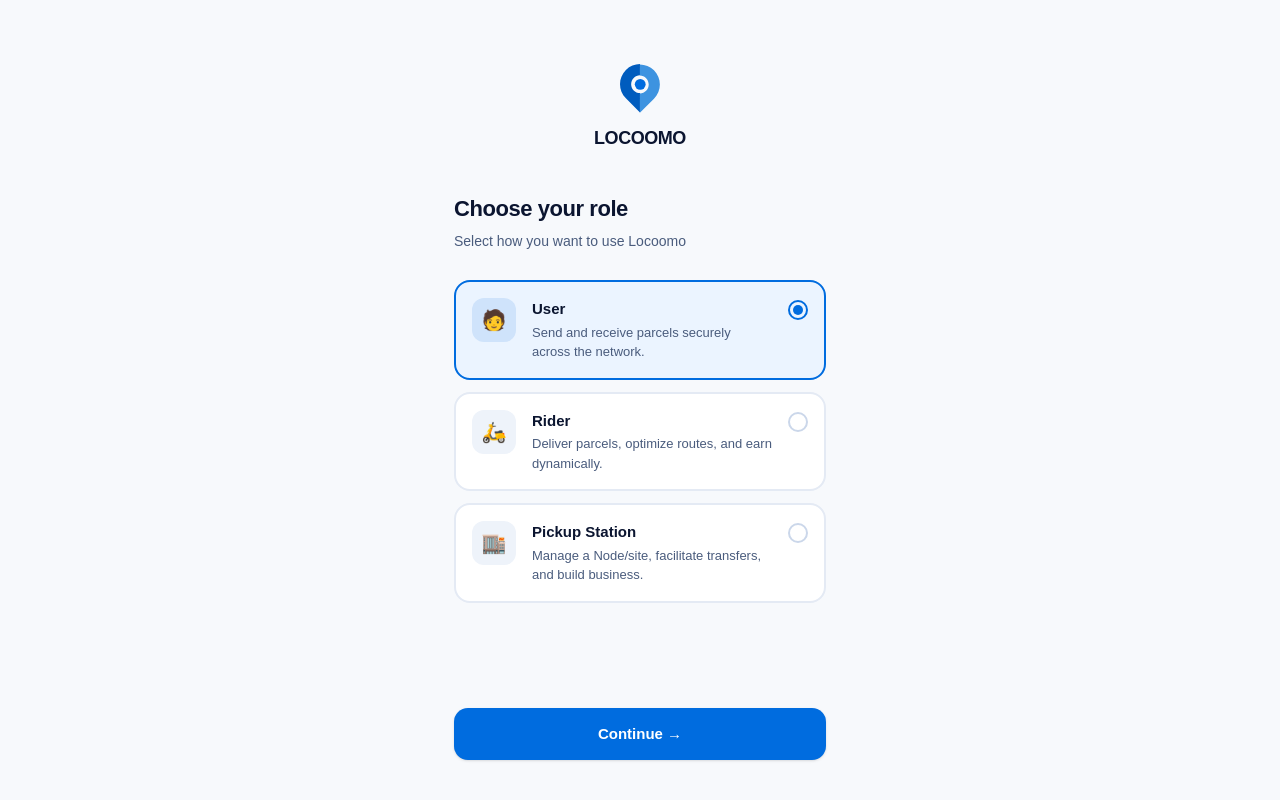
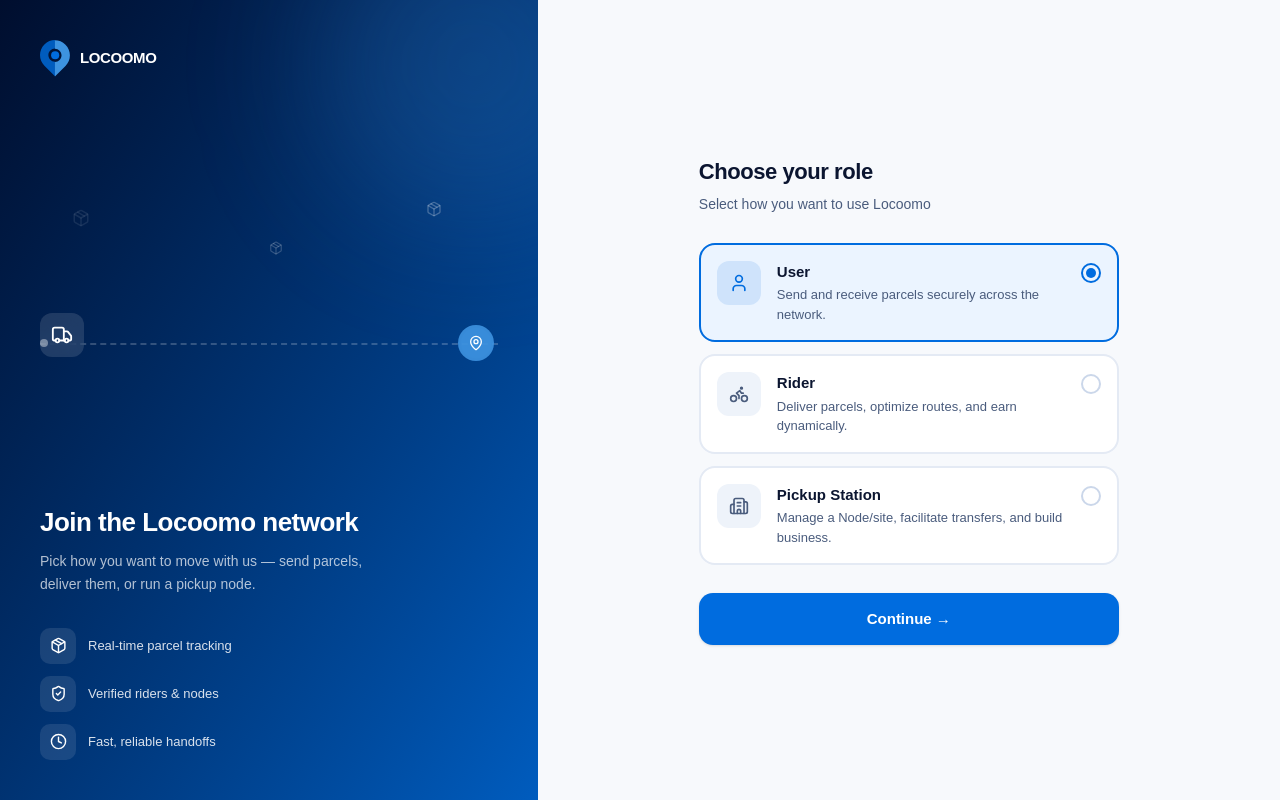
Before and after one commit to Locoomo-Logistics-Ltd/safehop, a Next.js app: page /role-select in a window 1280 px wide. Built offline with nearby package versions, Linux system fonts and the light colour scheme; no server answers.

Commit message:
updated auth

```diff
--- a/src/app/globals.css
+++ b/src/app/globals.css
@@ -178,3 +178,49 @@ h1, h2, h3, h4, h5, h6 {
   animation: splash-wordmark-in 450ms cubic-bezier(0.16, 1, 0.3, 1) both;
   animation-delay: 220ms;
 }
+
+/* OnboardingLayout (modules/user/components/auth/OnboardingLayout.tsx) —
+   decorative logistics scene on the login/role-select/create-account split
+   panel. The reduced-motion override above already neutralizes all three. */
+@keyframes locoomo-drive {
+  0%,
+  100% {
+    left: 0%;
+  }
+  50% {
+    left: calc(100% - 44px);
+  }
+}
+.animate-locoomo-drive {
+  animation: locoomo-drive 7s cubic-bezier(0.45, 0, 0.55, 1) infinite;
+}
+
+@keyframes locoomo-float {
+  0%,
+  100% {
+    transform: translateY(0);
+    opacity: 0.35;
+  }
+  50% {
+    transform: translateY(-10px);
+    opacity: 0.9;
+  }
+}
+.animate-locoomo-float {
+  animation: locoomo-float 3.4s ease-in-out infinite;
+}
+
+@keyframes locoomo-pulse {
+  0% {
+    transform: scale(0.85);
+    opacity: 0.55;
+  }
+  70%,
+  100% {
+    transform: scale(1.9);
+    opacity: 0;
+  }
+}
+.animate-locoomo-pulse {
+  animation: locoomo-pulse 2.4s cubic-bezier(0, 0, 0.2, 1) infinite;
+}
--- a/src/app/page.tsx
+++ b/src/app/page.tsx
@@ -2,10 +2,10 @@ import { redirect } from "next/navigation";
 import { ROUTES } from "@/core/config/constants";
 
 /**
- * Root route — redirects to the role-select onboarding entry point.
- * Once auth state is checked client-side, screens like Dashboard
- * handle redirecting an already-authenticated user past onboarding.
+ * Root route — redirects to login, the app's primary entry point (fewer
+ * clicks for returning users). New users reach role-select/create-account
+ * via the "Sign up" link on the login screen instead.
  */
 export default function RootPage() {
-  redirect(ROUTES.roleSelect);
+  redirect(ROUTES.login);
 }
--- a/src/modules/node/hooks/use-node-auth.ts
+++ b/src/modules/node/hooks/use-node-auth.ts
@@ -22,7 +22,7 @@ export function useNodeAuth() {
     onSuccess: () => {
       setSession(null);
       queryClient.setQueryData(QUERY_KEYS.session, null);
-      router.push(ROUTES.roleSelect);
+      router.push(ROUTES.login);
     },
   });
 
--- a/src/modules/rider/hooks/use-rider-auth.ts
+++ b/src/modules/rider/hooks/use-rider-auth.ts
@@ -17,7 +17,7 @@ export function useRiderAuth() {
     onSuccess: () => {
       setSession(null);
       queryClient.setQueryData(QUERY_KEYS.session, null);
-      router.push(ROUTES.roleSelect);
+      router.push(ROUTES.login);
     },
   });
 
--- /dev/null
+++ b/src/modules/user/components/auth/OnboardingLayout.tsx
@@ -0,0 +1,126 @@
+"use client";
+
+import * as React from "react";
+import { Package, ShieldCheck, Clock, Truck, MapPin } from "lucide-react";
+import { LogoMark } from "@/components/icons";
+
+interface OnboardingFeature {
+  icon: React.ComponentType<{ size?: number; className?: string }>;
+  label: string;
+}
+
+const DEFAULT_FEATURES: OnboardingFeature[] = [
+  { icon: Package, label: "Real-time parcel tracking" },
+  { icon: ShieldCheck, label: "Verified riders & nodes" },
+  { icon: Clock, label: "Fast, reliable handoffs" },
+];
+
+interface OnboardingLayoutProps {
+  title: string;
+  subtitle: string;
+  features?: OnboardingFeature[];
+  children: React.ReactNode;
+}
+
+/**
+ * Shared split-screen shell for the public onboarding routes (login,
+ * role-select, create-account): a decorative animated logistics scene
+ * + copy on the left (hidden below `lg`), the actual form on the right.
+ */
+export function OnboardingLayout({
+  title,
+  subtitle,
+  features = DEFAULT_FEATURES,
+  children,
+}: OnboardingLayoutProps) {
+  return (
+    <div className="min-h-screen flex bg-bg-canvas">
+      <aside className="hidden lg:flex lg:w-[45%] xl:w-[42%] shrink-0 relative flex-col justify-between overflow-hidden bg-gradient-to-br from-brand-navy to-brand-blue-dark px-10 py-10 text-white">
+        <div
+          className="absolute -top-24 -right-24 w-80 h-80 rounded-full bg-brand-blue-light/20 blur-3xl"
+          aria-hidden="true"
+        />
+
+        <div className="relative flex items-center gap-2.5">
+          <LogoMark size={30} />
+          <span className="font-display font-bold text-[15px] tracking-tight">
+            LOCOOMO
+          </span>
+        </div>
+
+        <LogisticsScene />
+
+        <div className="relative">
+          <h2 className="font-display text-[26px] font-bold leading-tight mb-3 max-w-[380px]">
+            {title}
+          </h2>
+          <p className="text-[14px] text-white/70 leading-relaxed max-w-[360px] mb-8">
+            {subtitle}
+          </p>
+          <div className="flex flex-col gap-3">
+            {features.map(({ icon: Icon, label }) => (
+              <div key={label} className="flex items-center gap-3">
+                <span className="w-9 h-9 rounded-[10px] bg-white/10 flex items-center justify-center shrink-0">
+                  <Icon size={17} className="text-white" />
+                </span>
+                <span className="text-[13px] text-white/85">{label}</span>
+              </div>
+            ))}
+          </div>
+        </div>
+      </aside>
+
+      <main className="flex-1 flex flex-col">
+        <div className="lg:hidden flex items-center gap-2 pt-8 px-6">
+          <LogoMark size={28} />
+          <span className="font-display font-bold text-[15px] text-text-primary tracking-tight">
+            LOCOOMO
+          </span>
+        </div>
+        <div className="flex-1 flex flex-col items-center justify-center px-6 py-8 lg:py-10">
+          <div className="w-full max-w-105">{children}</div>
+        </div>
+      </main>
+    </div>
+  );
+}
+
+/** Decorative animated road / truck / packages scene — purely visual. */
+function LogisticsScene() {
+  return (
+    <div className="relative h-[180px] w-full my-6" aria-hidden="true">
+      <div className="absolute bottom-9 left-0 right-0 border-t-2 border-dashed border-white/20" />
+
+      <div className="absolute left-0 bottom-6 animate-locoomo-drive">
+        <div className="w-11 h-11 rounded-[12px] bg-white/12 backdrop-blur-sm flex items-center justify-center">
+          <Truck size={22} className="text-white" />
+        </div>
+      </div>
+
+      <span className="absolute bottom-[34px] left-0 w-2 h-2 rounded-full bg-white/40" />
+
+      <div className="absolute bottom-5 right-1">
+        <span className="absolute inset-0 rounded-full bg-brand-blue-light/50 animate-locoomo-pulse" />
+        <span className="relative flex w-9 h-9 rounded-full bg-brand-blue-light/90 items-center justify-center">
+          <MapPin size={16} className="text-white" />
+        </span>
+      </div>
+
+      <Package
+        size={18}
+        className="absolute top-2 left-8 text-white/25 animate-locoomo-float"
+        style={{ animationDelay: "0s" }}
+      />
+      <Package
+        size={14}
+        className="absolute top-10 left-1/2 text-white/20 animate-locoomo-float"
+        style={{ animationDelay: "0.9s" }}
+      />
+      <Package
+        size={16}
+        className="absolute top-0 right-14 text-white/25 animate-locoomo-float"
+        style={{ animationDelay: "1.6s" }}
+      />
+    </div>
+  );
+}
--- a/src/modules/user/components/auth/RoleSelectScreen.tsx
+++ b/src/modules/user/components/auth/RoleSelectScreen.tsx
@@ -4,10 +4,10 @@ import { useState } from "react";
 import { useRouter } from "next/navigation";
 import { cn } from "@/lib/utils";
 import { Button } from "@/components/ui";
-import { LogoMark } from "@/components/icons";
 import { ROLE_OPTIONS } from "@/modules/user/constants/roles";
 import { ROUTES } from "@/core/config/constants";
 import type { UserRole } from "@/core/types";
+import { OnboardingLayout } from "./OnboardingLayout";
 
 /**
  * "Choose your role" screen — first step of onboarding.
@@ -37,16 +37,10 @@ export function RoleSelectScreen() {
   };
 
   return (
-    <div className="min-h-screen flex flex-col bg-bg-canvas">
-      {/* Brand mark */}
-      <div className="flex flex-col items-center pt-16 pb-10 px-6">
-        <LogoMark size={40} />
-        <span className="mt-3 font-display font-bold text-[18px] text-text-primary tracking-tight">
-          LOCOOMO
-        </span>
-      </div>
-
-      <div className="flex-1 px-6 max-w-[420px] w-full mx-auto">
+    <OnboardingLayout
+      title="Join the Locoomo network"
+      subtitle="Pick how you want to move with us — send parcels, deliver them, or run a pickup node."
+    >
       <h1 className="font-display text-[22px] font-bold text-text-primary mb-1.5">
         Choose your role
       </h1>
@@ -59,6 +53,7 @@ export function RoleSelectScreen() {
           const isSelected = selectedRole === option.role;
           const isAvailable =
             option.role === "consumer" || option.role === "node_operator" || option.role === "rider";
+          const Icon = option.icon;
 
           return (
             <button
@@ -76,11 +71,11 @@ export function RoleSelectScreen() {
               )}
             >
               <span
-                  className="w-11 h-11 rounded-[12px] flex items-center justify-center text-[20px] shrink-0"
+                className="w-11 h-11 rounded-[12px] flex items-center justify-center shrink-0"
                 style={{ background: isSelected ? "rgba(0,108,223,0.12)" : "var(--bg-subtle)" }}
                 aria-hidden="true"
               >
-                  {option.emoji}
+                <Icon size={20} className={isSelected ? "text-brand-blue" : "text-text-secondary"} />
               </span>
               <div className="flex-1 min-w-0">
                 <div className="flex items-center justify-between gap-2">
@@ -110,13 +105,10 @@ export function RoleSelectScreen() {
           );
         })}
       </div>
-      </div>
 
-      <div className="px-6 pb-10 pt-6 max-w-[420px] w-full mx-auto">
-        <Button fullWidth size="lg" onClick={handleContinue}>
+      <Button fullWidth size="lg" className="mt-7" onClick={handleContinue}>
         Continue →
       </Button>
-      </div>
-    </div>
+    </OnboardingLayout>
   );
 }
--- a/src/modules/user/components/auth/index.ts
+++ b/src/modules/user/components/auth/index.ts
@@ -1,3 +1,4 @@
+export { OnboardingLayout } from "./OnboardingLayout";
 export { RoleSelectScreen } from "./RoleSelectScreen";
 export { CreateAccountScreen } from "./CreateAccountScreen";
 export { LoginScreen } from "./LoginScreen";
--- a/src/modules/user/hooks/use-auth.ts
+++ b/src/modules/user/hooks/use-auth.ts
@@ -104,7 +104,7 @@ export function useAuth() {
     onSuccess: () => {
       setSession(null);
       queryClient.setQueryData(QUERY_KEYS.session, null);
-      router.push(ROUTES.roleSelect);
+      router.push(ROUTES.login);
     },
   });
 
```
Also changed, not shown: src/modules/user/components/auth/CreateAccountScreen.tsx (+30 -15 lines), src/modules/user/components/auth/LoginScreen.tsx (+15 -6 lines), src/modules/user/constants/roles.ts (+7 -5 lines), 1 other file (tests, documents, lock files or other folders). Lines whose indentation alone changed are shown as unchanged.
